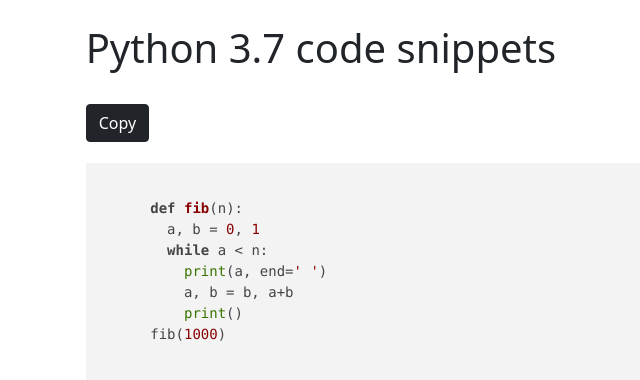
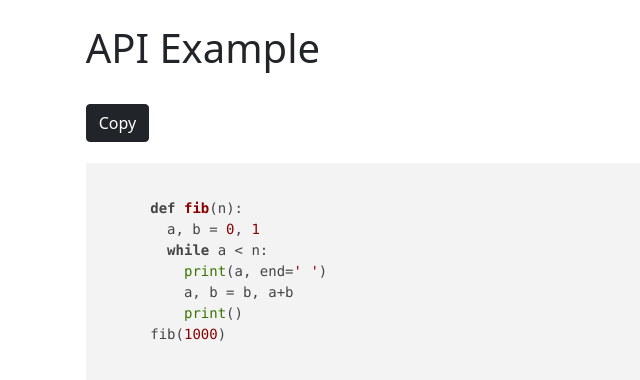
Before and after one commit to Madi-S/Flask-Restful-Api, a Flask app: page /example in a window 1280 px wide. Shown: the part 72-452 px from the top of the page, without its empty margins (23-663 px from the left). Run offline with Flask 2, Linux system fonts and the light colour scheme; parts of the project's set-up code (start-up, migrations or seed data) failed here and were passed over; some libraries are stand-ins or nearby versions; some web fonts are replaced.

Commit message:
title changed

```diff
--- a/templates/example.html
+++ b/templates/example.html
@@ -1,11 +1,11 @@
 {% extends 'base.html' %}
 
 {% block title %}
-    Python Code Snippets
+  API Usage Examples
 {% endblock %}
 
 {% block content_title %}
-    Python 3.7 code snippets
+    API Example
 {% endblock %}
 
 {% block content %}
```
